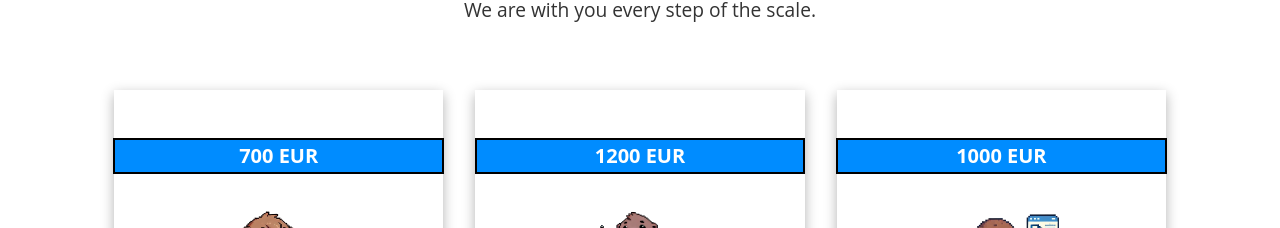
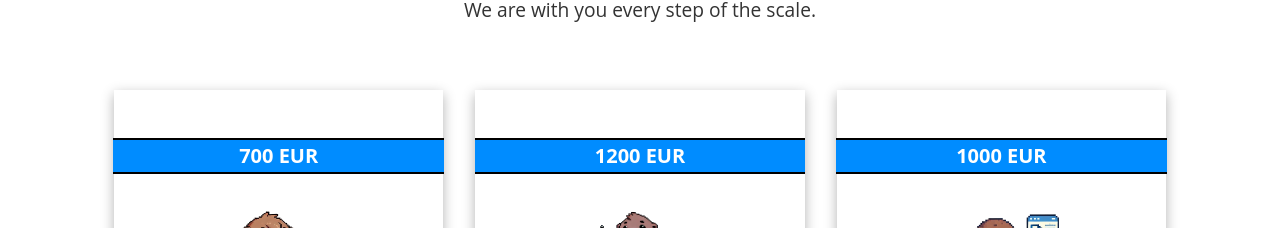
Before and after one commit to biceps94/UnitedSupportAlpha, a plain HTML site: page index.html in a window 1280 px wide. Shown: the part 2912-3140 px from the top of the page. Drawn offline with nearby package versions, Linux system fonts and the light colour scheme.

Commit message:
updated changes

```diff
--- a/css/main.css
+++ b/css/main.css
@@ -412,7 +412,8 @@ img {
   width: 121%;
   color: #fff;
   transition: all 0.2s;
-  border: 2px solid black;
+  border-top: 2px solid black;
+  border-bottom: 2px solid black;
 }
 
 .prices .card h3:hover {
```
